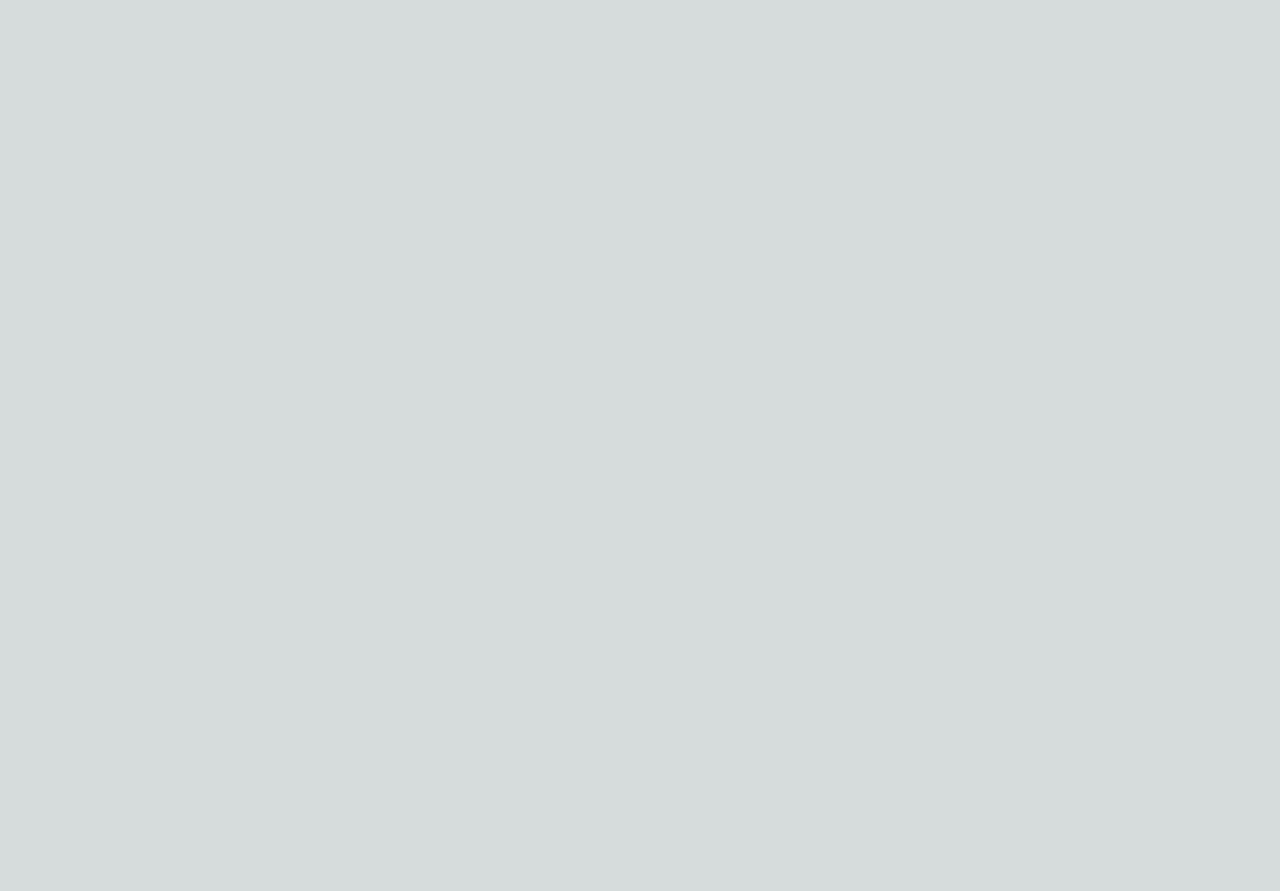
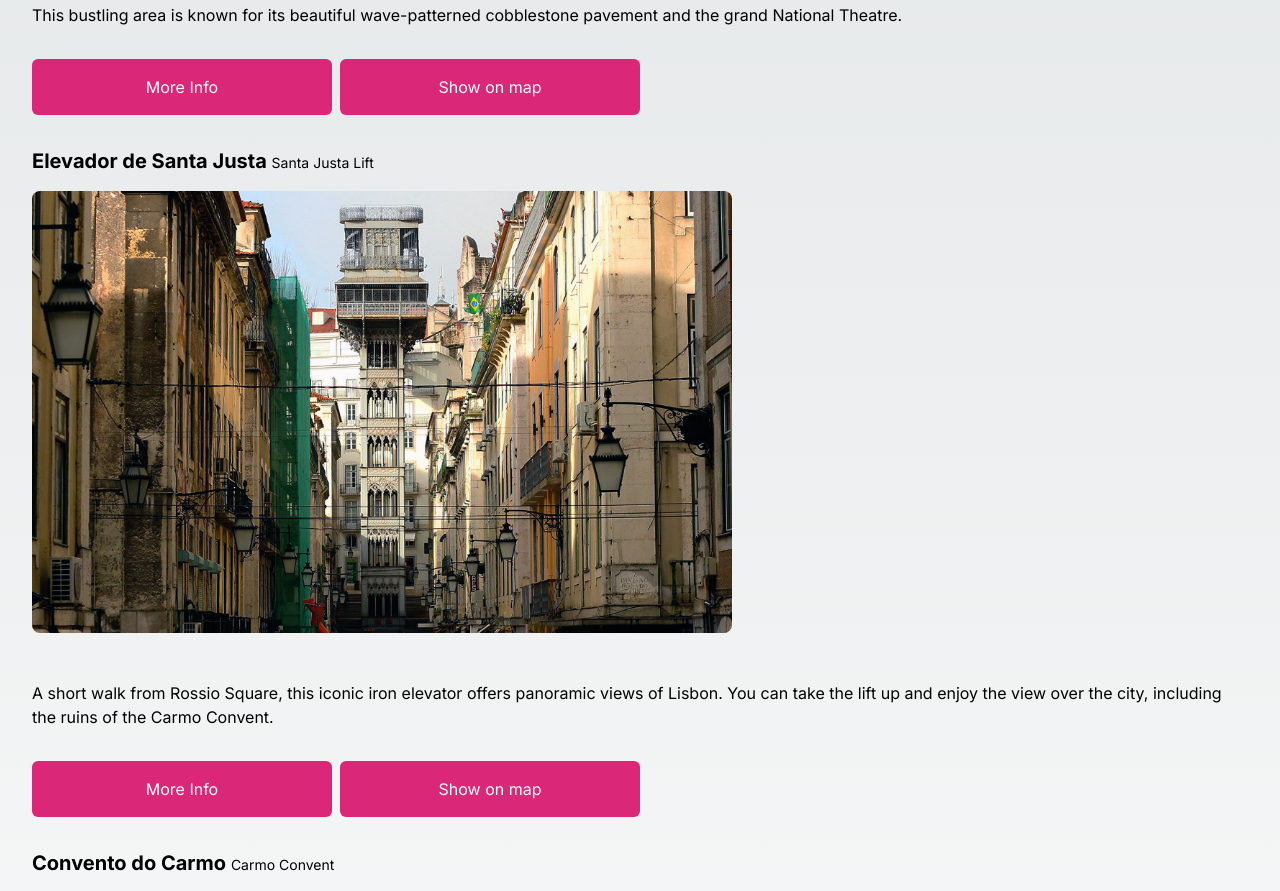
Before and after one commit to mattjmatthias/lisbon2024, a Next.js app: page / in a window 1280 px wide. Shown: the part 1240-2131 px from the top of the page. Before the commit the page ends 800 px from the top, so only its background shows below. Built offline with nearby package versions, Linux system fonts and the light colour scheme.

Commit message:
Sending up the description switch for Monday

```diff
--- a/app/components/day1.tsx
+++ b/app/components/day1.tsx
@@ -1,6 +1,9 @@
 import Image from "next/image";
 import rossioHeader from "../../public/rossio-header.jpg";
+import convento from "../../public/convento.jpg";
+import baixa from "../../public/baixa.jpg";
 import header from "../public/header-dark.jpeg";
+import Place from "./place";
 
 export default function Day1() {
   const buttons = [
@@ -26,8 +29,46 @@ export default function Day1() {
           </h1>
         </div>
       </div>
-      <div className="p-8">
-        <p>We arrive at the appartment </p>
+      <div className="flex flex-col p-8">
+        <div>
+            <p>Having unpacked and decompressed, there&apos;s a few things to see right on our doorstep, and some time before dinner.</p>
+        </div>
+
+        <Place
+            name="Praça Dom Pedro IV"
+            t="Rossio Square"
+            image="/rossio.jpg"
+            shortDescription={["This bustling area is known for its beautiful wave-patterned cobblestone pavement and the grand National Theatre."]}
+            description={["Praça Dom Pedro IV, often referred to as Rossio Square, is the bustling heart of downtown Lisbon. This historic square is a symbol of the city's vibrant culture and is known for its iconic wave-patterned cobblestone pavement, known as \"calçada portuguesa.\" These intricate black and white waves were inspired by the sea and designed by Portuguese artists in the 19th century, creating a mesmerizing optical illusion that captivates visitors.",
+                "The square is named after Dom Pedro IV, a former king of Portugal and the first Emperor of Brazil. At its center stands a statue of Dom Pedro IV, majestically looking over the square. The statue rests atop a monumental column, surrounded by four allegorical figures representing Justice, Wisdom, Strength, and Moderation, virtues attributed to the king.",
+                "Rossio is also home to the grand National Theatre, or Teatro Nacional D. Maria II, a neoclassical masterpiece that dominates the northern side of the square. The theater has a rich history and has hosted countless performances since its inauguration in 1846. The square itself has been a gathering place for locals and tourists alike for centuries, serving as a site for markets, celebrations, and political demonstrations.",
+                "Surrounding the square, you'll find an array of charming cafes, traditional Portuguese shops, and stunning Baroque fountains, making it a perfect spot to relax and people-watch. The energy of Rossio Square, combined with its historical significance and architectural beauty, makes it a must-visit destination for anyone exploring the vibrant city of Lisbon."]}
+            url="https://www.google.com/maps/place/Pra%C3%A7a+Dom+Pedro+IV,+Lisboa,+Portugal/@38.7138802,-9.1416313,17z/data=!3m1!4b1!4m6!3m5!1s0xd1933875a6e7b17:0x838d6cf838696382!8m2!3d38.7138802!4d-9.139051!16zL20vMGdoajJm?entry=ttu"
+            />
+
+        <Place
+            name="Elevador de Santa Justa"
+            t="Santa Justa Lift"
+            image="/elevador.jpg"
+            shortDescription={["A short walk from Rossio Square, this iconic iron elevator offers panoramic views of Lisbon. You can take the lift up and enjoy the view over the city, including the ruins of the Carmo Convent."]}
+            description={["The Elevador de Santa Justa, also known as the Santa Justa Lift, is an iconic iron elevator in the heart of Lisbon, Portugal. Constructed in the early 20th century, this neo-Gothic marvel stands 45 meters tall and is a testament to the ingenuity and architectural prowess of its designer, Raoul Mesnier du Ponsard, a disciple of the renowned Gustave Eiffel.",
+                "The lift was built to connect the lower streets of Baixa with the higher Carmo Square, offering a practical solution to the city's hilly terrain. Today, it serves not only as a mode of transportation but also as a popular tourist attraction, offering breathtaking panoramic views of Lisbon's skyline. From the top, visitors can admire the beautiful expanse of the Tagus River, the sprawling red roofs of the city, and significant landmarks like the Castelo de São Jorge and the Carmo Convent ruins.",
+                "The Santa Justa Lift is constructed entirely from wrought iron, adorned with elegant filigree details, making it a striking example of industrial design fused with artistic elements. Its cabins, initially powered by steam and later converted to electric, are lined with polished wood, creating a vintage atmosphere.",
+                "A ride on the lift transports you back in time, offering a unique glimpse into Lisbon's historical and architectural heritage. The top platform provides an unparalleled vantage point, especially at sunset when the city is bathed in a warm golden glow. The lift's central location makes it a perfect starting point for exploring nearby attractions, including the bustling streets of Baixa, the vibrant Rossio Square, and the tranquil Chiado district. Whether you're a history buff, architecture enthusiast, or simply looking for a stunning view, the Santa Justa Lift is an unmissable experience in Lisbon."]}
+            url="https://www.google.com/maps/place/Santa+Justa+Lift/@38.7138802,-9.1416313,17z/data=!4m6!3m5!1s0xd193478b78a8d2f:0xe1147c62e070697c!8m2!3d38.7121301!4d-9.1394297!16zL20vMDYydGw1?entry=ttu"
+            />
+
+        <Place
+            name="Convento do Carmo"
+            t="Carmo Convent"
+            image="/convento.jpg"
+            shortDescription={["Right next to the Santa Justa Lift, this Gothic convent is partially ruined from the 1755 earthquake, but its open-air arches and fascinating archaeological museum are well worth a visit."]}
+            description={["The Convento do Carmo, or Carmo Convent, is one of Lisbon's most evocative historical landmarks, known for its hauntingly beautiful ruins and rich history. Situated in the heart of the city, near the Santa Justa Lift, the convent stands as a poignant reminder of the devastating 1755 earthquake that dramatically altered Lisbon's landscape.",
+                "Originally built in the late 14th century by Nuno Álvares Pereira, a nobleman and military commander, the convent was one of the largest and most important Gothic buildings in Lisbon. Its design featured an impressive nave and intricate arches, showcasing the grandeur of medieval Portuguese architecture. However, the catastrophic earthquake of 1755, followed by a fire, left much of the structure in ruins. Today, the open-air roofless nave, with its skeletal arches reaching towards the sky, provides a stark and moving atmosphere that captures the imagination of visitors.",
+                "Despite the destruction, the convent has been partially restored and transformed into an archaeological museum, housing a fascinating collection of artifacts. Visitors can explore exhibits that include ancient tombstones, pre-Columbian pottery, and even the mummified remains of a Peruvian child. The museum's collection offers a unique glimpse into Portugal's extensive history and cultural exchanges.",
+                "The convent's location also provides a serene escape from the city's hustle and bustle. Its peaceful setting, combined with the haunting beauty of the ruins, makes it a popular spot for reflection and photography. The Carmo Convent is not just a relic of the past but a vibrant part of Lisbon's cultural life, hosting concerts and events in its ethereal, open-air space. Whether you're exploring the historical artifacts or simply soaking in the atmosphere, the Carmo Convent is a must-visit site that offers a unique perspective on Lisbon's storied past."]}
+            url="https://www.google.com/maps/place/Santa+Justa+Lift/@38.7138802,-9.1416313,17z/data=!4m6!3m5!1s0xd193478b78a8d2f:0xe1147c62e070697c!8m2!3d38.7121301!4d-9.1394297!16zL20vMDYydGw1?entry=ttu"
+            />
       </div>
     </>
   );
--- a/app/components/place.tsx
+++ b/app/components/place.tsx
@@ -1,32 +1,80 @@
-import type { NextPage } from "next";
-import Image from "next/image";
+'use client'
 
-const Place: NextPage = () => {
+import React, { useState } from 'react';
+import Image from 'next/image';
+
+type PlaceProps = {
+  image: string;
+  name: string;
+  t: string;
+  shortDescription: string[];
+  description: string[];
+  url: string;
+};
+
+const Place: React.FC<PlaceProps> = ({ image, name, t, shortDescription, description, url }) => {
+  const [isExpanded, setIsExpanded] = useState(false);
+
+  const handleToggle = () => {
+    setIsExpanded(prev => !prev);
+  };
+
   return (
-    <section className="self-stretch flex flex-row items-start justify-start pt-0 px-0 box-border max-w-full text-left text-10xl text-white font-futura mq825:flex-col mq825:box-border">
-      <div className="flex-1 flex flex-row items-center justify-center p-[80px] mq825:p-[50px] text-black box-border gap-[118px] mq825:gap-[29px] mq1425:gap-[59px] max-w-full lg:flex-wrap mq825:flex-col mq825:box-border mq1425:box-border">
-        <div className="flex-1 flex flex-col items-start justify-start px-0 pb-0 box-border max-w-full lg:flex-1 mq825:min-w-full mq825:w-full">
-          <div className="self-stretch flex flex-col items-start justify-start gap-[24px]">
-            <div className="m-0 self-stretch relative text-inherit z-[1] mq450:text-3xl mq825:text-10xl">
-              <div className="flex">
-                <span className="pt-[7.1px] font-regular text-xl mr-2">at</span>
-                <a href="https://www.xandwhy.co.uk/clubspace/eighteen">
+    <div className="relative">
+      <h2 className="font-bold text-xl my-4">
+        {name} <span className="text-sm font-normal">{t}</span>
+      </h2>
 
-                </a>
-              </div>
-            </div>
-            <div className="self-stretch relative  leading-[150%] text-3xl tracking-[-0.75px] font-small-text text-gainsboro-200 z-[1] mq450:text-lgi mq450:leading-[29px]">
-              Eighteen is a private bar and outdoor terrace on the 18th floor of the new 103 Colmore Row building in Birmingham City Centre
-            </div>
-          </div>
+      <div className="w-full mb-4 relative pb-4">
+        <Image
+          src={image}
+          alt={name}
+          className="rounded-lg object-cover"
+          layout="intrinsic"
+          width={700}
+          height={475}
+        />
+      </div>
+
+      <div className="relative">
+        <div
+          className={`transition-opacity duration-500 ease-in-out overflow-hidden ${isExpanded ? 'opacity-100' : 'opacity-0'} mb-4`}
+          style={{ maxHeight: isExpanded ? '1000px' : '0px' }}
+        >
+          {description.map((line, index) => (
+            <p key={index} className="mb-4">
+              {line}
+            </p>
+          ))}
         </div>
-        <div className="flex-1 flex items-start justify-center mq825:w-full">
-          <a href="https://www.xandwhy.co.uk/clubspace/eighteen">
-
-          </a>
+        <div
+          className={`transition-opacity duration-500 ease-in-out overflow-hidden ${!isExpanded ? 'opacity-100' : 'opacity-0'} mb-4`}
+          style={{ maxHeight: !isExpanded ? '500px' : '0px' }}
+        >
+          {shortDescription.map((line, index) => (
+            <p key={index} className="mb-4">
+              {line}
+            </p>
+          ))}
         </div>
       </div>
-    </section>
+
+      <div className="flex flex-row gap-2">
+        <button
+          onClick={handleToggle}
+          className="rounded-md md:max-w-[300px] mb-4 p-4 flex-1 flex items-center justify-center bg-pink-600 text-white"
+        >
+          {isExpanded ? 'Hide Info' : 'More Info'}
+        </button>
+
+        <a
+          className="rounded-md md:max-w-[300px] mb-4 p-4 flex-1 flex items-center justify-center bg-pink-600 text-white"
+          href={url}
+        >
+          Show on map
+        </a>
+      </div>
+    </div>
   );
 };
 
```
